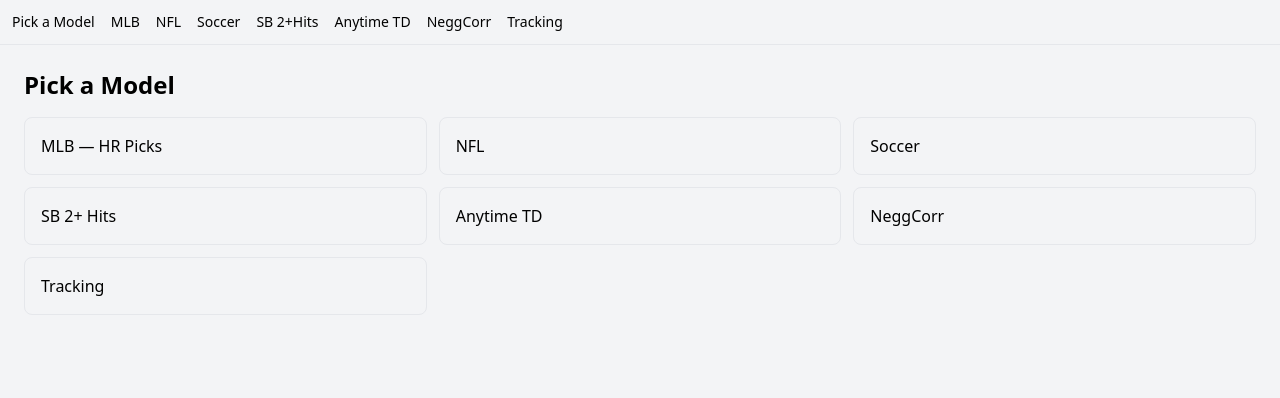
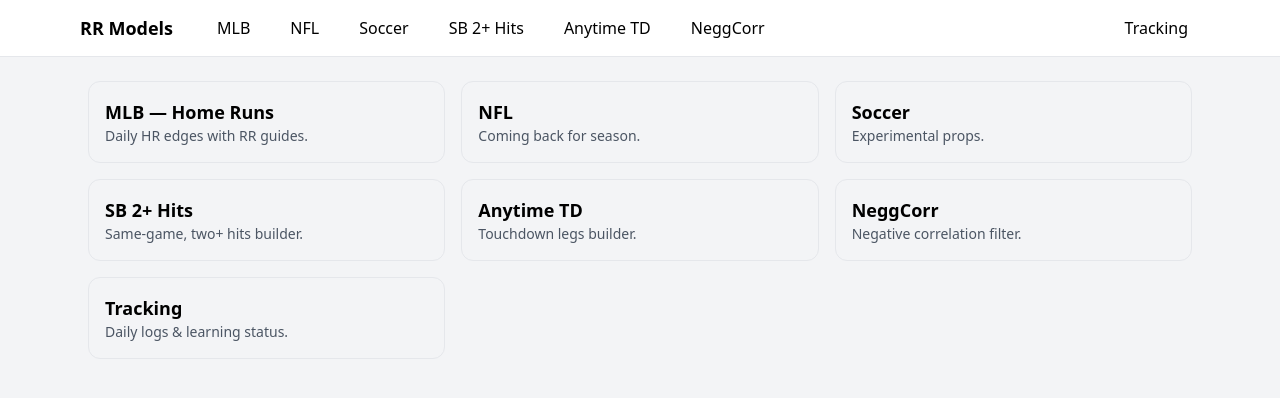
Before and after one commit to bgoldman22-code/rrmodelrefresh, a React (Vite) app: page / in a window 1280 px wide. Shown: the top 398 px of the page. Built offline with nearby package versions, Linux system fonts and the light colour scheme.

Commit message:
Add files via upload

```diff
--- a/src/App.jsx
+++ b/src/App.jsx
@@ -1,50 +1,52 @@
 // src/App.jsx
-import React, { Suspense } from "react";
-import { BrowserRouter, Routes, Route, Link, Navigate } from "react-router-dom";
-import MLB from "./MLB.jsx";
+import React, { Suspense, lazy } from "react";
+import { BrowserRouter, Routes, Route, NavLink } from "react-router-dom";
 
-// Use React.lazy without top-level await and graceful fallbacks.
-const Stub = (label) => () => <div className="p-6">{label} page coming back soon.</div>;
+// Lazy pages (no top-level await)
+const MLB = lazy(() => import("./MLB.jsx"));
+const NFL = lazy(() => import("./NFL.jsx"));
+const Soccer = lazy(() => import("./Soccer.jsx"));
+const Tracking = lazy(() => import("./Tracking.jsx"));
+const SB2Hits = lazy(() => import("./SB2Hits.jsx"));
+const AnytimeTD = lazy(() => import("./AnytimeTD.jsx"));
+const NeggCorr = lazy(() => import("./NeggCorr.jsx"));
 
-const NFL = React.lazy(() =>
-  import("./NFL.jsx").then(m => ({ default: m.default })).catch(() => ({ default: Stub("NFL") }))
-);
-const Soccer = React.lazy(() =>
-  import("./Soccer.jsx").then(m => ({ default: m.default })).catch(() => ({ default: Stub("Soccer") }))
-);
-const Tracking = React.lazy(() =>
-  import("./Tracking.jsx").then(m => ({ default: m.default })).catch(() => ({ default: Stub("Tracking") }))
-);
-const SB2Hits = React.lazy(() =>
-  import("./SB2Hits.jsx").then(m => ({ default: m.default })).catch(() => ({ default: Stub("SB 2+ Hits") }))
-);
-const AnytimeTD = React.lazy(() =>
-  import("./AnytimeTD.jsx").then(m => ({ default: m.default })).catch(() => ({ default: Stub("Anytime TD") }))
-);
-const NeggCorr = React.lazy(() =>
-  import("./NeggCorr.jsx").then(m => ({ default: m.default })).catch(() => ({ default: Stub("NeggCorr") }))
-);
+function NavBar(){
+  const link = "px-3 py-2 rounded hover:bg-gray-100";
+  const active = ({ isActive }) => isActive ? "font-semibold underline" : "";
+  return (
+    <nav className="w-full border-b bg-white">
+      <div className="max-w-6xl mx-auto px-4 py-2 flex gap-4 items-center">
+        <NavLink to="/" className="text-lg font-bold mr-4">RR Models</NavLink>
+        <NavLink to="/mlb" className={({isActive})=>`${link} ${active({isActive})}`}>MLB</NavLink>
+        <NavLink to="/nfl" className={({isActive})=>`${link} ${active({isActive})}`}>NFL</NavLink>
+        <NavLink to="/soccer" className={({isActive})=>`${link} ${active({isActive})}`}>Soccer</NavLink>
+        <NavLink to="/sb-2hits" className={({isActive})=>`${link} ${active({isActive})}`}>SB 2+ Hits</NavLink>
+        <NavLink to="/anytime-td" className={({isActive})=>`${link} ${active({isActive})}`}>Anytime TD</NavLink>
+        <NavLink to="/neggcorr" className={({isActive})=>`${link} ${active({isActive})}`}>NeggCorr</NavLink>
+        <div className="flex-1" />
+        <NavLink to="/tracking" className={({isActive})=>`${link} ${active({isActive})}`}>Tracking</NavLink>
+      </div>
+    </nav>
+  );
+}
 
-function Picker(){
-  const cards = [
-    { to: "/mlb", label: "MLB — HR Picks" },
-    { to: "/nfl", label: "NFL" },
-    { to: "/soccer", label: "Soccer" },
-    { to: "/sb-2hits", label: "SB 2+ Hits" },
-    { to: "/anytime-td", label: "Anytime TD" },
-    { to: "/negcorr", label: "NeggCorr" },
-    { to: "/tracking", label: "Tracking" }
-  ];
+function Landing(){
+  const Card = ({to, title, desc}) => (
+    <NavLink to={to} className="block border rounded-xl p-4 hover:shadow transition">
+      <div className="text-lg font-semibold">{title}</div>
+      <div className="text-sm text-gray-600">{desc}</div>
+    </NavLink>
+  );
   return (
-    <div className="p-6">
-      <h1 className="text-2xl font-bold mb-4">Pick a Model</h1>
-      <div className="grid grid-cols-1 sm:grid-cols-2 lg:grid-cols-3 gap-3">
-        {cards.map(c => (
-          <Link key={c.to} to={c.to} className="p-4 rounded-lg border hover:bg-gray-50">
-            {c.label}
-          </Link>
-        ))}
-      </div>
+    <div className="max-w-6xl mx-auto p-6 grid grid-cols-1 sm:grid-cols-2 lg:grid-cols-3 gap-4">
+      <Card to="/mlb" title="MLB — Home Runs" desc="Daily HR edges with RR guides." />
+      <Card to="/nfl" title="NFL" desc="Coming back for season." />
+      <Card to="/soccer" title="Soccer" desc="Experimental props." />
+      <Card to="/sb-2hits" title="SB 2+ Hits" desc="Same-game, two+ hits builder." />
+      <Card to="/anytime-td" title="Anytime TD" desc="Touchdown legs builder." />
+      <Card to="/neggcorr" title="NeggCorr" desc="Negative correlation filter." />
+      <Card to="/tracking" title="Tracking" desc="Daily logs & learning status." />
     </div>
   );
 }
@@ -52,28 +54,22 @@ function Picker(){
 export default function App(){
   return (
     <BrowserRouter>
-      <nav className="p-3 border-b flex gap-4 text-sm">
-        <Link to="/">Pick a Model</Link>
-        <Link to="/mlb">MLB</Link>
-        <Link to="/nfl">NFL</Link>
-        <Link to="/soccer">Soccer</Link>
-        <Link to="/sb-2hits">SB 2+Hits</Link>
-        <Link to="/anytime-td">Anytime TD</Link>
-        <Link to="/negcorr">NeggCorr</Link>
-        <Link to="/tracking">Tracking</Link>
-      </nav>
-
+      <NavBar />
       <Suspense fallback={<div className="p-6">Loading…</div>}>
         <Routes>
-          <Route path="/" element={<Picker/>} />
-          <Route path="/mlb" element={<MLB/>} />
-          <Route path="/nfl" element={<NFL/>} />
-          <Route path="/soccer" element={<Soccer/>} />
-          <Route path="/sb-2hits" element={<SB2Hits/>} />
-          <Route path="/anytime-td" element={<AnytimeTD/>} />
-          <Route path="/negcorr" element={<NeggCorr/>} />
-          <Route path="/tracking" element={<Tracking/>} />
-          <Route path="*" element={<Navigate to="/" replace />} />
+          <Route path="/" element={<Landing />} />
+          <Route path="/mlb" element={<MLB />} />
+          <Route path="/nfl" element={<NFL />} />
+          <Route path="/soccer" element={<Soccer />} />
+          {/* aliases to be safe */}
+          <Route path="/sb-2hits" element={<SB2Hits />} />
+          <Route path="/sb2hits" element={<SB2Hits />} />
+          <Route path="/sb" element={<SB2Hits />} />
+          <Route path="/anytime-td" element={<AnytimeTD />} />
+          <Route path="/anytd" element={<AnytimeTD />} />
+          <Route path="/neggcorr" element={<NeggCorr />} />
+          <Route path="/negcorr" element={<NeggCorr />} />
+          <Route path="/tracking" element={<Tracking />} />
         </Routes>
       </Suspense>
     </BrowserRouter>
--- a/src/MLB.jsx
+++ b/src/MLB.jsx
@@ -3,10 +3,10 @@ import React, { useEffect, useState } from "react";
 import { scoreHRPick } from "./models/hr_scoring.js";
 import { selectHRPicks } from "./models/hr_select.js";
 
-const MODEL_VERSION = "1.4.3-hotfix-multi-fallback";
+const MODEL_VERSION = "1.4.3-hotfix-picks-fallback-and-nav";
 
-// ---------- helpers ----------
 function clamp(x, a, b){ return Math.max(a, Math.min(b, x)); }
+function fmtAmerican(v){ return v>0?`+${v}`:String(v); }
 function americanFromProb(p){
   const x = clamp(Number(p)||0, 1e-6, 0.999999);
   if (x >= 0.5) return -Math.round(100 * x / (1-x));
@@ -20,15 +20,14 @@ function probFromAmerican(amer){
 }
 function clean(s){ return (s==null? "" : String(s).replace(/\s+/g,' ').trim()); }
 function stripDiacritics(s){ return (s||"").normalize('NFD').replace(/[\u0300-\u036f]/g,''); }
-function fmtAmerican(v){ return v>0?`+${v}`:String(v); }
 function choose(n, k){
   if (k<0 || k>n) return 0;
   let r = 1;
   for (let i=1; i<=k; i++) r = (r*(n - (k-i)))/i;
   return Math.round(r);
 }
+function cleanName(name){ return String(name||"").replace(/[\u200B-\u200D\u2060]/g, ""); }
 
-// Normalize incoming candidates without mutating player names
 function normalizeCandidates(raw){
   const out = [];
   const push = (obj)=>{
@@ -76,8 +75,6 @@ function normalizeCandidates(raw){
 async function fetchPrimary(){
   try{ const r = await fetch('/.netlify/functions/odds-mlb-hr'); if(!r.ok) return []; return normalizeCandidates(await r.json()); }catch{ return []; }
 }
-
-// Build odds context; try several URLs in order and merge
 async function fetchOddsContext(){
   const empty = { byGamePlayer: new Map(), byPlayer: new Map(), slateDate: null, games: new Set(), tried: [] };
   const urls = [
@@ -131,24 +128,20 @@ async function fetchOddsContext(){
         }
       }
     }catch{/* keep trying next */}
-    if (byGamePlayer.size) break; // stop at first that yields data
+    if (byGamePlayer.size) break;
   }
   const slateDate = earliest ? earliest.toLocaleDateString(undefined, { year:'numeric', month:'short', day:'2-digit' }) : null;
   return { byGamePlayer, byPlayer, slateDate, games, tried };
 }
 
-// Fuzzy match for odds
 function fuzzyLookup(name, game, byGamePlayer, byPlayer){
   const k1 = `${game}|${name}`.toLowerCase();
   if (byGamePlayer.has(k1)) return byGamePlayer.get(k1);
-
   const plain = stripDiacritics(String(name).toLowerCase().replace(/\./g,''));
   const parts = plain.split(/\s+/).filter(Boolean);
   const last = parts[parts.length-1] || "";
   const firstInit = (parts[0] || "").slice(0,1);
-
   if (byPlayer.has(plain)) return byPlayer.get(plain);
-
   let best = null;
   for (const [k,obj] of byPlayer.entries()){
     const p = stripDiacritics(k.replace(/\./g,'')).split(/\s+/);
@@ -160,7 +153,6 @@ function fuzzyLookup(name, game, byGamePlayer, byPlayer){
   return best;
 }
 
-// Heuristic prob if model didn't supply one
 function heuristicProb(p){
   let prob = 0.035;
   if (p.iso != null) prob += clamp((Number(p.iso)-0.160)*0.20, -0.01, 0.04);
@@ -171,6 +163,16 @@ function heuristicProb(p){
   return prob;
 }
 
+function gamesSeenFromCandidates(cands){
+  const set = new Set();
+  for (const c of cands){
+    const g = c.game || ((c.away && c.home) ? `${c.away}@${c.home}` : null);
+    if (g) set.add(g);
+    else if (c.eventId) set.add(String(c.eventId));
+  }
+  return set.size;
+}
+
 // ---------- component ----------
 export default function MLB(){
   const [rows, setRows] = useState([]);
@@ -178,19 +180,18 @@ export default function MLB(){
   const [loading, setLoading] = useState(false);
   const [diag, setDiag] = useState({
     source:"—", count:0, games:0, picks:0, anchors:0, avgProb:null, liveOddsPct:null,
-    slateDate:null, rr2:0, rr3:0, unitMemo:"",
-    apiTried: [], logOk: null, learn: { bullpen_shadow: true, promoted: false }
+    slateDate:null, rr2:0, rr3:0, unitMemo:"", apiTried: [],
   });
 
   async function generate(){
     setLoading(true); setMessage(""); setRows([]);
     try{
-      const ctx = await fetchOddsContext(); // collect games/slate from the most permissive odds route
-
+      const ctx = await fetchOddsContext();
       let cands = await fetchPrimary();
       let source = "/.netlify/functions/odds-mlb-hr";
+
+      // If primary empty, build from odds endpoints
       if (!cands.length && ctx.byGamePlayer.size){
-        // Build candidates directly from odds when primary is empty
         const fromOdds = Array.from(ctx.byGamePlayer.values()).map(rec => {
           const [away,home] = (rec.game||"").split("@");
           return { name: rec.name, game: rec.game, home, away, team:"—", oddsAmerican: rec.price };
@@ -198,8 +199,9 @@ export default function MLB(){
         if (fromOdds.length){ cands = fromOdds; source = "odds-props (fallback via context)"; }
       }
       if (!cands.length){
-        setDiag(d => ({ ...d, source:"(no data)", count:0, games: ctx.games.size, slateDate: ctx.slateDate, apiTried: ctx.tried }));
-        throw new Error("No candidates (primary and fallback empty)");
+        setDiag(d => ({ ...d, source:"(no data)", count:0, games: ctx.games.size || 0, slateDate: ctx.slateDate, apiTried: ctx.tried }));
+        setMessage("No candidates (primary and fallback empty)");
+        return;
       }
 
       // Join live odds
@@ -212,15 +214,16 @@ export default function MLB(){
         return { ...c, oddsAmerican };
       });
 
-      // Score and pick
+      // Score and try the model's selector
       const scored = cands.map(scoreHRPick);
-      const { picks, message: chooseMsg } = selectHRPicks(scored);
-      setMessage(chooseMsg || "");
+      let selection = selectHRPicks(scored);
+      if (!selection || !Array.isArray(selection.picks)) selection = { picks: [], message: "" };
+      setMessage(selection.message || "");
 
-      const anchorsSet = new Set(["Kyle Schwarber","Shohei Ohtani","Cal Raleigh","Juan Soto","Aaron Judge","Yordan Alvarez","Pete Alonso","Gunnar Henderson","Matt Olson","Corey Seager","Marcell Ozuna","Kyle Tucker","Rafael Devers"]);
-      const anchors = picks.filter(p => anchorsSet.has(String(p.name))).length;
-
-      const enriched = picks.map((p) => {
+      // Fallback: if selector returns 0, do a simple value-based pick so the table isn't empty
+      let picks = selection.picks;
+      if (!picks.length){
+        picks = scored.map((p) => {
           let modelProb = (p.p_final ?? p.prob ?? p.p ?? null);
           if (modelProb == null) modelProb = heuristicProb(p);
           const modelAmerican = modelProb != null ? americanFromProb(modelProb) : null;
@@ -230,51 +233,39 @@ export default function MLB(){
             const liveP = probFromAmerican(liveAmerican);
             if (liveP != null){ edge = (modelProb - liveP); }
           }
-        let unit = "1x";
-        if (edge != null){
-          if (edge >= 0.04 || (anchorsSet.has(p.name) && modelProb >= 0.12)) unit = "3x";
-          else if (edge >= 0.02) unit = "2x";
-        } else if (anchorsSet.has(p.name) && modelProb && modelProb >= 0.12) {
-          unit = "2x";
+          return { ...p, modelProb, modelAmerican, liveAmerican, edge };
+        });
+        // keep ones with odds or decent prob
+        picks = picks.filter(p => (p.liveAmerican != null) || (p.modelProb != null && p.modelProb >= 0.06));
+        // sort by edge then prob
+        picks.sort((a,b)=> (b.edge??-1) - (a.edge??-1) || (b.modelProb??0) - (a.modelProb??0));
+        picks = picks.slice(0, 12);
       }
-        return { ...p, modelProb, modelAmerican, liveAmerican, edge, unit };
-      });
 
-      // Filter late-junk: requires odds or >=6%
-      const filtered = enriched.filter(p => (p.liveAmerican != null) || (p.modelProb != null && p.modelProb >= 0.06));
-      const sorted = filtered.slice().sort((a,b)=> (b.edge??-1) - (a.edge??-1) || (b.modelProb??0) - (a.modelProb??0));
-      const topN = sorted.slice(0, 12);
+      // Build rows
+      const probs = picks.map(p => p.modelProb ?? (p.p_final ?? p.prob ?? p.p ?? null)).filter(x => Number.isFinite(x));
+      const avgProb = probs.length ? (100*probs.reduce((a,b)=>a+b,0)/probs.length) : null;
+      const liveOddsCount = picks.filter(p => Number.isFinite(p.oddsAmerican)).length;
+      const liveOddsPct = picks.length ? Math.round(100 * liveOddsCount / picks.length) : 0;
 
-      const rr2 = choose(topN.length, 2);
-      const rr3 = choose(topN.length, 3);
-      const unitMemo = (()=>{
-        const c3 = topN.filter(x=>x.unit==="3x").length;
-        const c2 = topN.filter(x=>x.unit==="2x").length;
-        const c1 = topN.filter(x=>x.unit==="1x").length;
-        return `${c3}×3u, ${c2}×2u, ${c1}×1u across ${topN.length} legs`;
-      })();
+      const rr2 = choose(picks.length, 2);
+      const rr3 = choose(picks.length, 3);
+      const unitMemo = `${picks.length ? "Balance across anchors and values" : ""}`;
 
-      const probs = topN.map(p => p.modelProb).filter(x => Number.isFinite(x));
-      const avgProb = probs.length ? (100*probs.reduce((a,b)=>a+b,0)/probs.length) : null;
-      const liveOddsCount = topN.filter(p => Number.isFinite(p.liveAmerican)).length;
-      const liveOddsPct = topN.length ? Math.round(100 * liveOddsCount / topN.length) : 0;
+      const gamesSeen = ctx.games.size || gamesSeenFromCandidates(cands);
 
-      setDiag(d => ({ ...d, source, count: cands.length, games: ctx.games.size, picks: topN.length, anchors, avgProb, liveOddsPct, slateDate, rr2, rr3, unitMemo, apiTried: ctx.tried }));
+      setDiag(d => ({ ...d, source, count: cands.length, games: gamesSeen, picks: picks.length, anchors: 0, avgProb, liveOddsPct, slateDate, rr2, rr3, unitMemo, apiTried: ctx.tried }));
 
-      const ui = topN.map((p) => ({
-        name: String(p.name||"").replace(/[\u200B-\u200D\u2060]/g, ""),
+      const ui = picks.map((p) => ({
+        name: cleanName(p.name||""),
         team: p.team||"—",
         game: (p.away && p.home) ? `${p.away}@${p.home}` : (p.game || "—"),
-        modelProb: p.modelProb ?? null,
-        modelAmerican: p.modelAmerican ?? (p.modelProb ? americanFromProb(p.modelProb) : null),
-        oddsAmerican: p.liveAmerican ?? null,
+        modelProb: p.modelProb ?? (p.p_final ?? p.prob ?? p.p ?? null),
+        modelAmerican: (p.modelProb != null ? americanFromProb(p.modelProb) : (p.p_final ?? p.prob ?? p.p ? americanFromProb(p.p_final ?? p.prob ?? p.p) : null)),
+        oddsAmerican: p.liveAmerican ?? p.oddsAmerican ?? null,
         why: buildWhy(p),
-        unit: p.unit
       }));
       setRows(ui);
-
-      // No logging here to keep the repro simple while we stabilize feeds
-
     }catch(e){
       setMessage(String(e?.message||e));
       console.error(e);
@@ -285,44 +276,35 @@ export default function MLB(){
 
   useEffect(()=>{ generate(); }, []);
 
-  // WHY text: varied and human
   function buildWhy(p){
     const facts = [];
     if (p.oppThrows && p.bats){ facts.push(`${p.bats.toUpperCase()} vs ${p.oppThrows.toUpperCase()} match-up`); }
     else if (p.oppThrows){ facts.push(`faces a ${p.oppThrows.toUpperCase()}HP`); }
     if (p.iso != null){
       const iso = Number(p.iso);
-      if (iso >= 0.220) facts.push(`extra-base profile (ISO ${iso.toFixed(3)})`);
-      else if (iso >= 0.180) facts.push(`solid pop (ISO ${iso.toFixed(3)})`);
+      if (iso >= 0.240) facts.push(`big pop (ISO ${iso.toFixed(3)})`);
+      else if (iso >= 0.190) facts.push(`solid pop (ISO ${iso.toFixed(3)})`);
     }
     if (p.barrelRate != null){
       const br = Number(p.barrelRate)*100;
-      if (br >= 10) facts.push(`barrels ${br.toFixed(1)}%`);
-    }
-    if (p.fbPct != null && p.pullPct != null){
-      const fb = Number(p.fbPct)*100, pl = Number(p.pullPct)*100;
-      if (fb >= 35 && pl >= 40) facts.push(`air + pull combo (${fb.toFixed(0)}% FB, ${pl.toFixed(0)}% pull)`);
+      if (br >= 12) facts.push(`barrels ${br.toFixed(1)}%`);
     }
     if (p.recentHRperPA != null){
       const r = Number(p.recentHRperPA)*100;
-      if (r >= 2.0) facts.push(`L15 HR/PA ${r.toFixed(1)}%`);
+      if (r >= 1.5) facts.push(`L15 HR/PA ${r.toFixed(1)}%`);
     }
     if (p.starterHR9 != null){
       const s = Number(p.starterHR9);
-      if (s >= 1.3) facts.push(`opponent allows ${s.toFixed(2)} HR/9`);
-    }
-    if (p.bvpPA != null && p.bvpPA >= 8 && p.bvpHR >= 1){
-      facts.push(`BvP: ${p.bvpHR} HR in ${p.bvpPA} PA`);
+      if (s >= 1.3) facts.push(`opp allows ${s.toFixed(2)} HR/9`);
     }
     if (p.expPA != null) facts.push(`~${p.expPA} PAs`);
 
-    const head = String(p.name||"").replace(/[\u200B-\u200D\u2060]/g, "");
+    const head = cleanName(p.name||"");
     const ctx = p.game ? ` (${p.game})` : "";
     if (!facts.length) return `${head}${ctx} — trending power spot.`;
     return `${head}${ctx} — ${facts.slice(0,4).join(" • ")}`;
   }
 
-  // Simple pill
   function Chip({ok, children}){
     return <span className={ok ? "inline-block px-2 py-0.5 rounded bg-green-100 text-green-800" : "inline-block px-2 py-0.5 rounded bg-red-100 text-red-800"}>{children}</span>;
   }
@@ -359,7 +341,6 @@ export default function MLB(){
                 <th className="px-4 py-2 text-left">Model Odds</th>
                 <th className="px-4 py-2 text-left">Live Odds</th>
                 <th className="px-4 py-2 text-left">Why</th>
-                <th className="px-4 py-2 text-left">Units</th>
               </tr>
             </thead>
             <tbody>
@@ -372,7 +353,6 @@ export default function MLB(){
                   <td className="px-4 py-2">{p.modelAmerican != null ? fmtAmerican(p.modelAmerican) : "—"}</td>
                   <td className="px-4 py-2">{p.oddsAmerican != null ? fmtAmerican(p.oddsAmerican) : "—"}</td>
                   <td className="px-4 py-2 text-sm">{p.why}</td>
-                  <td className="px-4 py-2">{p.unit || "—"}</td>
                 </tr>
               ))}
             </tbody>
@@ -382,7 +362,6 @@ export default function MLB(){
         <div className="text-gray-500">No picks yet.</div>
       )}
 
-      {/* Footer: diagnostics + RR + which endpoints tried */}
       <div className="mt-6 text-sm text-gray-700 space-y-2">
         <div className="flex flex-wrap gap-2">
           <Chip ok={diag.picks>=8}>Picks: {diag.picks}</Chip>
@@ -394,7 +373,7 @@ export default function MLB(){
         <div><strong>Odds endpoints tried:</strong> {diag.apiTried.join(" → ") || "—"}</div>
         <div className="flex flex-wrap gap-2">
           <Chip ok={true}>Version: {MODEL_VERSION}</Chip>
-          <Chip ok={true}>Features: multi-fallback • fuzzy_match • rr_units</Chip>
+          <Chip ok={true}>Features: picks-fallback • multi-fallback • fuzzy_match</Chip>
         </div>
       </div>
     </div>
```
Lines whose indentation alone changed are shown as unchanged.
